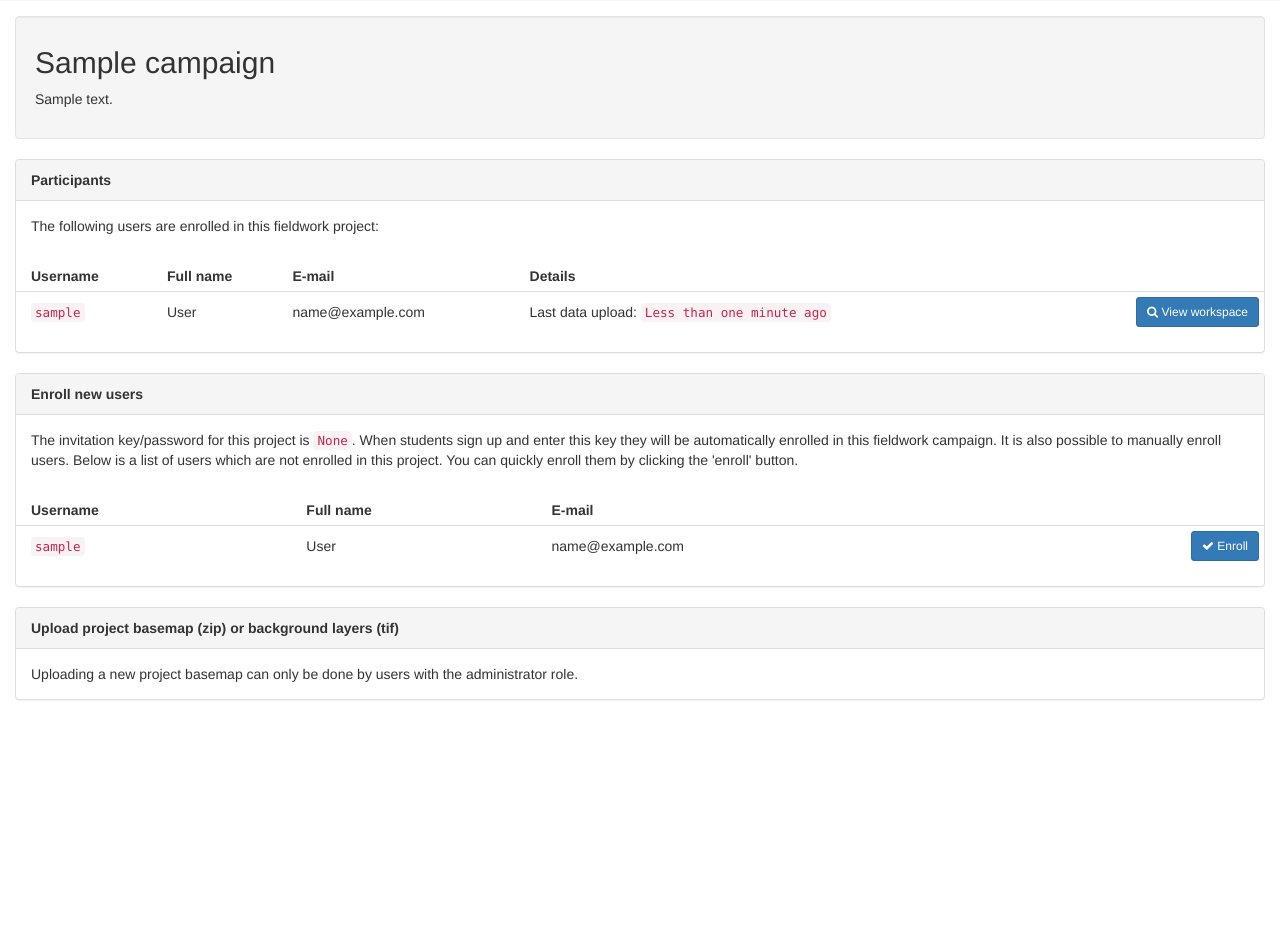
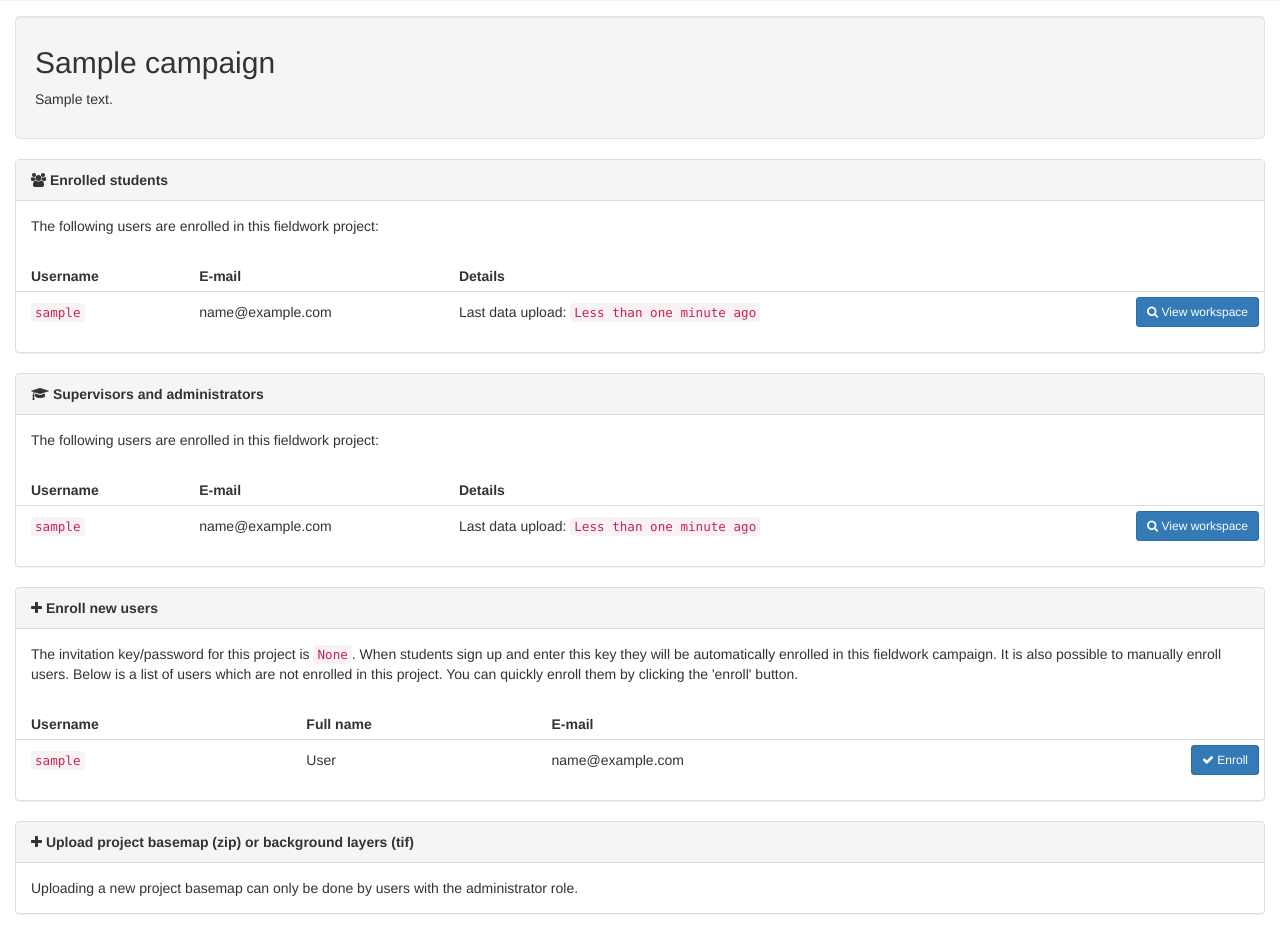
Before and after one commit to pcraster/fwo, a Flask app: template application/templates/project.html in a window 1280 px wide. Shown: the part 440-1374 px from the top of the page. Before the commit the page ends 1140 px from the top, so only its background shows below. Run offline with Flask 2, Linux system fonts and the light colour scheme; the template is opened without the code that fills it: values that come from a table or form of the project are taken from there, others are empty; tables that the repository leaves empty hold one stand-in row (values such as "Sample post"); some libraries are stand-ins or nearby versions.

Commit message:
concise menu, supervisor and student lists

```diff
--- a/application/templates/project.html
+++ b/application/templates/project.html
@@ -16,9 +16,11 @@
 	<div class="row">
 		<div class="col-md-12 col-sm-12">
 
-			<div class="panel panel-default">
+
+
+<div class="panel panel-default">
 				<div class="panel-heading">
-					<strong>Participants</strong>
+					<strong><i class="fa fa-users"></i> Enrolled students</strong>
 				</div>
 				{% if project.enrolled_users == 0 %}
 					<div class="panel-body">
@@ -37,10 +39,10 @@
 					<div class="panel-body" style="padding:0;">
 						<table class="table table-condensed">
 						<thead>
-						<tr><th>Username</th><th>Full name</th><th>E-mail</th><th>Details</th></tr>
+						<tr><th>Username</th><th></th><th>E-mail</th><th>Details</th></tr>
 						</thead>
 						<tbody>
-						{% for user in users %}
+						{% for user in students %}
 						<tr>
 							<td>
 								<code>
@@ -51,7 +53,99 @@
 								</code>
 							</td>
 							<td>
-								{{user.fullname}}
+								<!--{{user.fullname}}-->
+									{% if user.is_supervisor or user.is_admin %}
+										<i data-original-title="This user is a supervisor or administrator" data-toggle="tooltip" title="" class="fa fa-graduation-cap"></i>
+									{% endif %}
+							</td>
+							<td>
+								{{user.email}}
+							</td>
+							<td>
+							{% for membership in user.memberships %}
+								{% if membership.campaign_id == project.id %}
+								Last data upload: <code>{{membership.text_lastactivity}}</code><br/>
+								{% endif %}
+								<!--
+								{% if membership.campaign_id == project.id %}
+								Web services: <code><i class="fa fa-share-alt"></i> {{membership.wms_url}}</code>
+								{% endif %}
+								-->
+							{% endfor %}
+							</td>
+
+							<td style="text-align:right;">
+
+								{% for membership in user.memberships %}
+									{% if membership.campaign_id == project.id and current_user.is_admin %}
+										{% if project.time_basemap > membership.time_basemap %}
+											<a class="btn btn-success btn-sm" href="/projects/{{project.slug}}/?action=reload&amp;user_id={{user.id}}" >
+											<i class="fa fa-refresh  fa-fw"></i> Update basemap</a>
+										{% else %}
+											<a class="btn btn-default btn-sm" href="/projects/{{project.slug}}/?action=reload&amp;user_id={{user.id}}">
+											<i class="fa fa-check fa-fw"></i> Update basemap</a>
+										{% endif %}
+
+									{% endif %}
+								{% endfor %}
+
+								<a class="btn btn-primary btn-sm" href="/projects/{{project.slug}}/{{user.id}}/maps"><i class="fa fa-search"></i> View workspace</a>
+
+							</td>
+						</tr>
+						{% endfor %}
+						</tbody>
+						</table>
+					</div>
+				{% endif %}
+			</div>
+
+
+
+
+
+
+
+
+
+
+
+			<div class="panel panel-default">
+				<div class="panel-heading">
+					<strong><i data-original-title="This user is a supervisor or administrator" data-toggle="tooltip" title="" class="fa fa-graduation-cap"></i> Supervisors and administrators</strong>
+				</div>
+				{% if project.enrolled_users == 0 %}
+					<div class="panel-body">
+						<p>
+						There are no users enrolled in this fieldwork project at this time. You can add them
+						manually on this page, or give them the invitation code <code>{{project.invite_key}}</code>
+						for this project. This code allows students to enroll themselves in the project.
+						</p>
+					</div>
+				{% else %}
+					<div class="panel-body">
+						<p>
+						The following users are enrolled in this fieldwork project:
+						</p>
+					</div>
+					<div class="panel-body" style="padding:0;">
+						<table class="table table-condensed">
+						<thead>
+						<tr><th>Username</th><th></th><th>E-mail</th><th>Details</th></tr>
+						</thead>
+						<tbody>
+						{% for user in supervisors %}
+						<tr>
+							<td>
+								<code>
+									{% if user.id == current_user.id %}
+									<i class="fa fa-user"></i>
+									{% endif %}
+									{{user.username}}
+								</code>
+							</td>
+							<td>
+								<!--{{user.fullname}}-->
 									{% if user.is_supervisor or user.is_admin %}
 										<i data-original-title="This user is a supervisor or administrator" data-toggle="tooltip" title="" class="fa fa-graduation-cap"></i>
 									{% endif %}
@@ -100,7 +194,7 @@
 
 			<div class="panel panel-default">
 				<div class="panel-heading">
-					<strong>Enroll new users</strong> <!--<a href="#" class="pull-right">View Project Basemap</a>-->
+					<strong><i class="fa fa-plus"></i> Enroll new users</strong> <!--<a href="#" class="pull-right">View Project Basemap</a>-->
 				</div>
 				<div class="panel-body">
 				<p>
@@ -151,7 +245,7 @@
 
 			<div class="panel panel-default">
 					<div class="panel-heading">
-						<strong>Upload project basemap (zip) or background layers (tif)</strong>
+						<strong><i class="fa fa-plus"></i> Upload project basemap (zip) or background layers (tif)</strong>
 					</div>
 					{% if current_user.is_admin %}
 						<div class="panel-body">
--- a/application/templates/project/data.html
+++ b/application/templates/project/data.html
@@ -7,7 +7,7 @@
 -->
 <div class="panel panel-default" style="margin-top:15px;">
 	<div class="panel-heading">
-		<strong>Upload new files (spreadsheets, attachments)</strong>
+		<strong><i class="fa fa-plus"></i> Upload Files (spreadsheets with observations, photos, documents)</strong>
 	</div>
 	<div class="panel-body">
 	{% if current_user.id != user.id %}
@@ -27,7 +27,7 @@
 			<div class="form-group">
 				<input type="file" name="uploadfile">
 			</div>
-			<button type="submit" class="btn btn-primary btn-sm">Upload file <i class="fa fa-long-arrow-right"></i></button>
+			<button type="submit" class="btn btn-primary btn-sm"><i class="fa fa-check"></i> Upload file</button>
 		</form>
 	{%endif%}
 	</div>
```
Also changed, not shown: application/templates/header.html (+25 -5 lines), application/views.py (+8 -1 lines).
